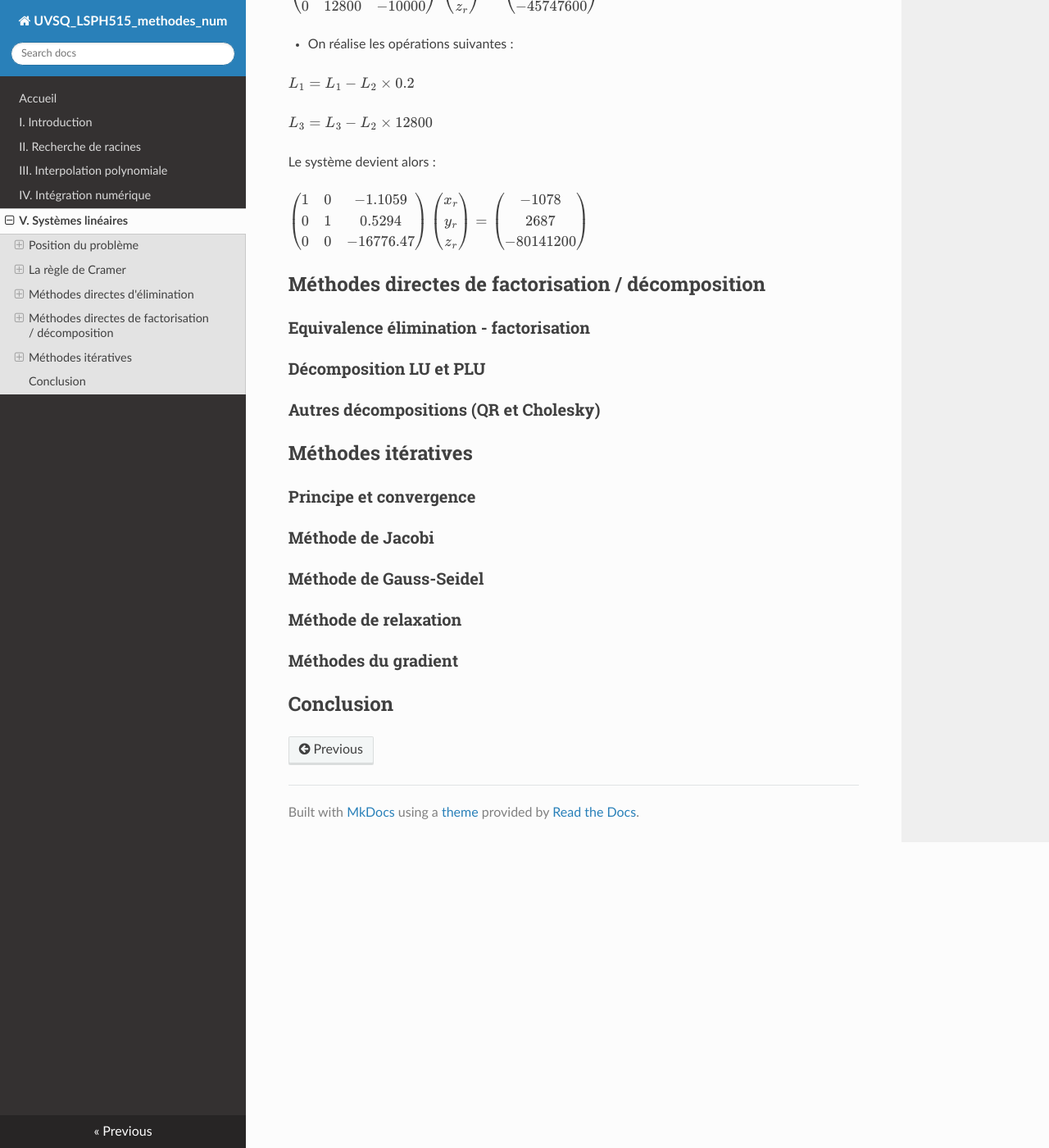
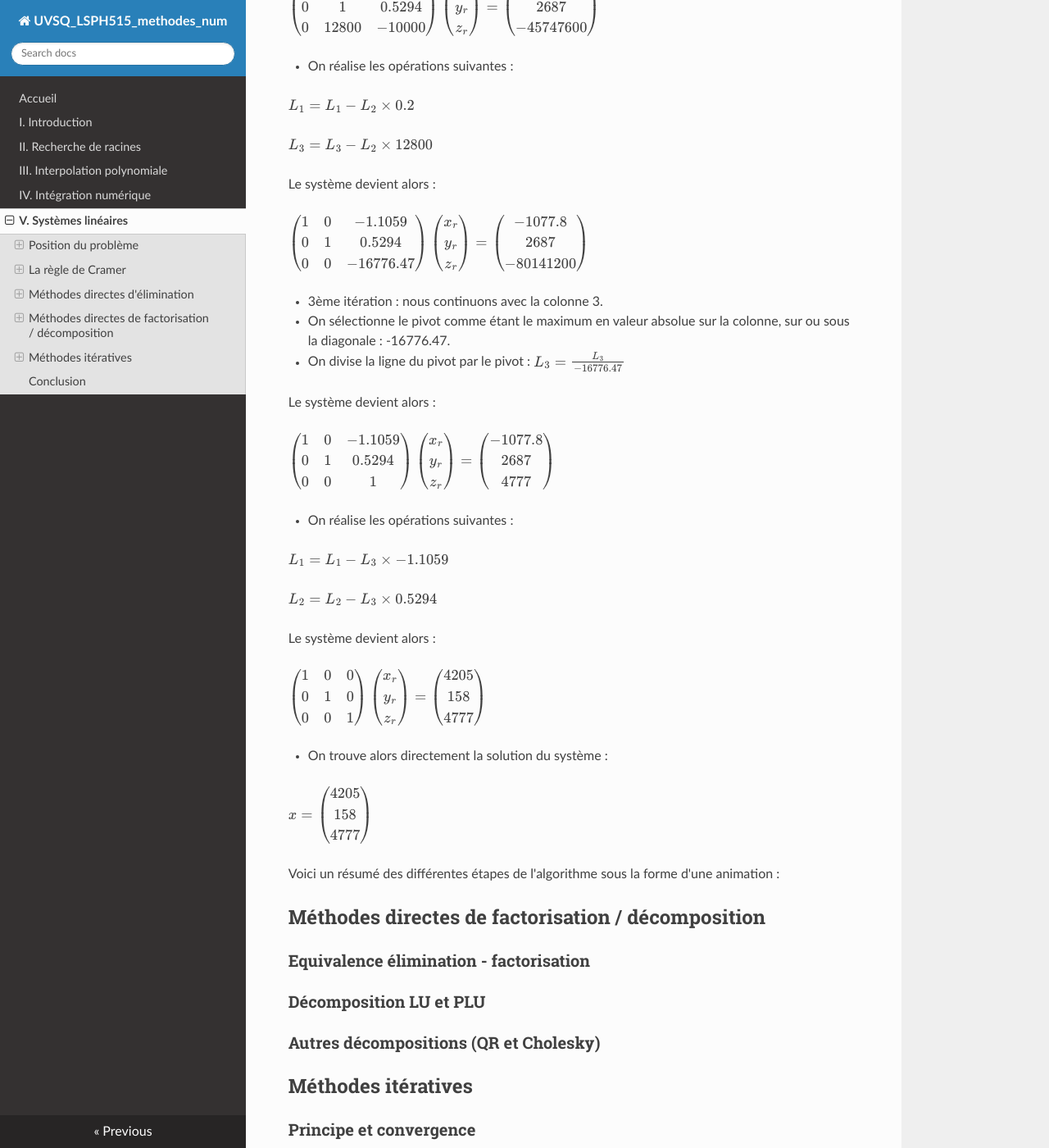
Before and after one commit to NicOudart/UVSQ_LSPH515_methodes_num, an MkDocs documentation site: the page built from docs/Chap5_Systemes_lineaires.md, in a window 1280 px wide and 1400 px high, scrolled down 23268 px. Shown: the whole window at 82% size. Built offline with MkDocs 1.6.1, drawn with Linux system fonts in a browser that asks for light colours; nearby versions of some CDN libraries; some of the changed text lies outside the part shown.

Commit message:
-Completing the Gauss-Jordan example in Chapter 5.

```diff
--- a/docs/Chap5_Systemes_lineaires.md
+++ b/docs/Chap5_Systemes_lineaires.md
@@ -1257,6 +1257,8 @@ $\begin{pmatrix}
 
 - On sélectionne le pivot comme étant le maximum en valeur absolue sur la colonne, sur ou sous la diagonale : -17000.
 
+- On divise la ligne du pivot par le pivot : $L_2 = \frac{L_2}{-17000}$
+
 Le système devient alors :
 
 $\begin{pmatrix}
@@ -1296,10 +1298,73 @@ $\begin{pmatrix}
  \end{pmatrix}
  =
  \begin{pmatrix}
-  -1078\\
+  -1077.8\\
   2687\\
   -80141200
  \end{pmatrix}$
+
+- 3ème itération : nous continuons avec la colonne 3.
+
+- On sélectionne le pivot comme étant le maximum en valeur absolue sur la colonne, sur ou sous la diagonale : -16776.47.
+
+- On divise la ligne du pivot par le pivot : $L_3 = \frac{L_3}{-16776.47}$
+
+Le système devient alors :
+
+$\begin{pmatrix}
+  1 & 0 & -1.1059 \\
+  0 & 1 & 0.5294 \\
+  0 & 0 & 1
+ \end{pmatrix}
+ \begin{pmatrix}
+  x_r\\
+  y_r\\
+  z_r
+ \end{pmatrix}
+ =
+ \begin{pmatrix}
+  -1077.8\\
+  2687\\
+  4777
+ \end{pmatrix}$
+
+- On réalise les opérations suivantes :
+
+$L_1 = L_1 - L_3 \times -1.1059$
+
+$L_2 = L_2 - L_3 \times 0.5294$
+
+Le système devient alors :
+
+$\begin{pmatrix}
+  1 & 0 & 0 \\
+  0 & 1 & 0 \\
+  0 & 0 & 1
+ \end{pmatrix}
+ \begin{pmatrix}
+  x_r\\
+  y_r\\
+  z_r
+ \end{pmatrix}
+ =
+ \begin{pmatrix}
+  4205\\
+  158\\
+  4777
+ \end{pmatrix}$
+
+- On trouve alors directement la solution du système :
+
+$x =
+ \begin{pmatrix}
+  4205\\
+  158\\
+  4777
+ \end{pmatrix}$
+
+Voici un résumé des différentes étapes de l'algorithme sous la forme d'une animation :
+
+
 
 ## Méthodes directes de factorisation / décomposition
 
```
